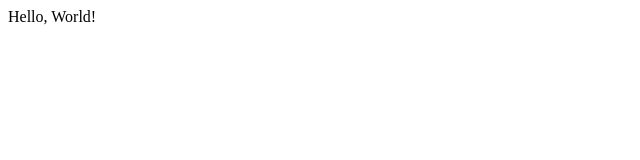
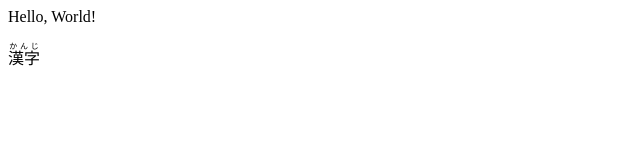
Before and after one commit to txtsd/txtsd.github.io, a plain HTML site: page index.html in a window 1280 px wide. Shown: the full height of the page, 0-640 px from the left. Drawn offline with Linux system fonts and the light colour scheme.

Commit message:
furigana test <ruby>

```diff
--- a/index.html
+++ b/index.html
@@ -10,5 +10,6 @@
 </head>
 <body>
     Hello, World!
+    <p><ruby>漢字<rt>かんじ</rt></ruby></p>
 </body>
 </html>
```
